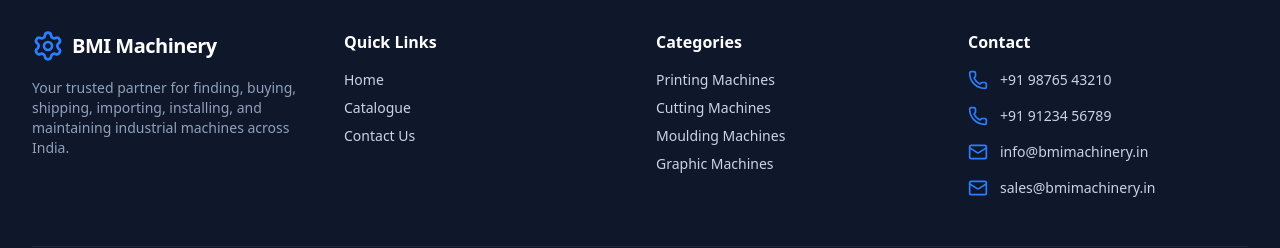
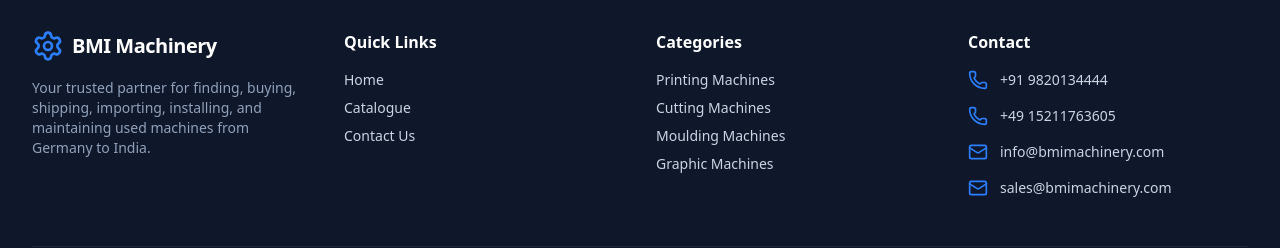
Before and after one commit to krishcshah/BMI-Machinery, a React (Vite) app: page / in a window 1280 px wide. Shown: the part 9721-9969 px from the top of the page. Built offline with nearby package versions, Linux system fonts and the light colour scheme.

Commit message:
feat: Update contact info and company description
Update phone numbers to include a German contact, adjust website URL, and refine the company's description to highlight importing used machinery from Germany to India.

```diff
--- a/src/components/Footer.tsx
+++ b/src/components/Footer.tsx
@@ -16,7 +16,7 @@
             </Link>
             <p className="text-sm text-slate-400 mb-4">
               Your trusted partner for finding, buying, shipping, importing,
-              installing, and maintaining industrial machines across India.
+              installing, and maintaining used machines from Germany to India.
             </p>
           </div>
 
--- a/src/constants.ts
+++ b/src/constants.ts
@@ -1,6 +1,6 @@
 export const CONTACT_INFO = {
-  phones: ["+91 98765 43210", "+91 91234 56789"],
-  emails: ["info@bmimachinery.in", "sales@bmimachinery.in"],
-  website: "www.bmimachinery.in",
+  phones: ["+91 9820134444", "+49 15211763605"],
+  emails: ["info@bmimachinery.com", "sales@bmimachinery.com"],
+  website: "www.bmimachinery.com",
   companyName: "BMI Machinery"
 };
```
